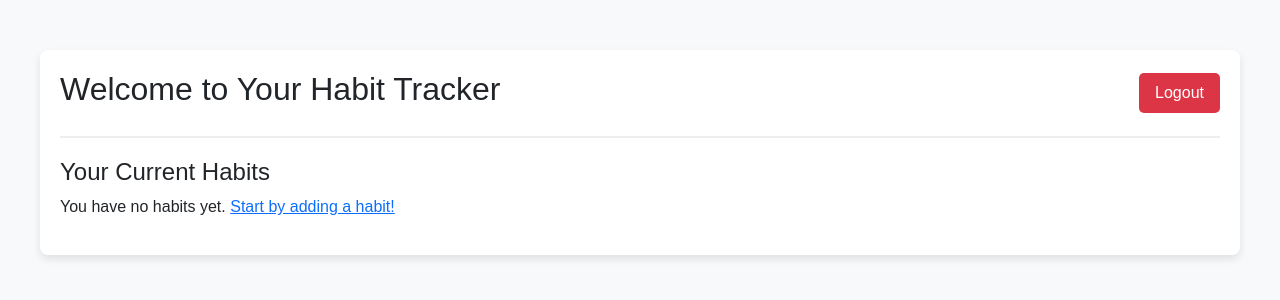
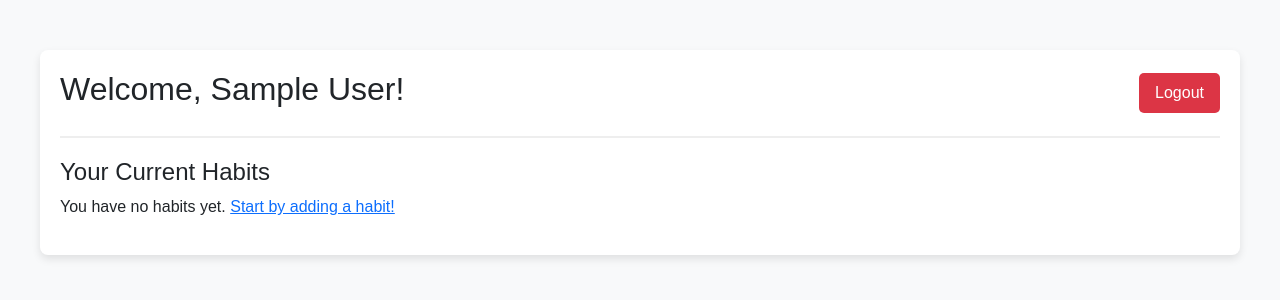
Before and after one commit to DanielPopoola/habit_tracker_project, a Django app: page /habits/dashboard in a window 1280 px wide. Shown: the top 300 px of the page. Run offline with Django 5.2, Linux system fonts and the light colour scheme; the visitor is signed in with stand-in values (Sample User, id 1); data that the repository does not hold is empty.

Commit message:
redesigned dashboard page

```diff
--- a/templates/habits/dashboard.html
+++ b/templates/habits/dashboard.html
@@ -63,7 +63,7 @@
     <div class="dashboard-container">
         <!-- Dashboard Header -->
         <div class="dashboard-header">
-            <h2>Welcome to Your Habit Tracker</h2>
+            <h2>Welcome, {{ user.first_name }} {{ user.last_name }}!</h2>
             <form action="{% url 'logout' %}" method="post">
                 {% csrf_token %}
                 <button type="submit" class="logout-btn">Logout</button>
@@ -74,15 +74,31 @@
         <div class="habit-list">
             <h4>Your Current Habits</h4>
 
-            {% if habits %}
+            {% if habits_with_streaks %}
                 <!-- Loop through each habit and display it -->
-                {% for habit in habits %}
+                {% for item in habits_with_streaks %}
                 <div class="card habit-card">
                     <div class="card-body">
-                        <h5 class="card-title">Habit: {{ habit.name }}</h5>
-                        <p class="card-text">Period: {{ habit.periodicity }}</p>
-                        <p class="card-text">Streak: <span class="streak">{{ habit.streak }} Days</span></p>
-                        <button class="task-btn">Mark as Completed</button>
+                        <h5 class="card-title">Habit: {{ item.habit.name }}</h5>
+                        <p class="card-text">Period: {{ item.habit.periodicity }}</p>
+                        <p class="card-text">
+                            Streak: <span class="streak">{{ item.streak }}
+                                {% if item.habit.periodicity == "daily" %}
+                                    Days
+                                {% elif item.habit.periodicity == "weekly" %}
+                                    Weeks
+                                {% elif item.habit.periodicity == "monthly" %}
+                                    Months
+                                {% endif %}
+                            </span>
+                        </p>
+
+                        <!-- Mark as Completed Form -->
+                        <form method="POST" action="{% url 'dashboard' %}">
+                            {% csrf_token %}
+                            <input type="hidden" name="habit_id" value="{{ item.habit.id }}">
+                            <button type="submit" class="task-btn">Mark as Completed</button>
+                        </form>
                     </div>
                 </div>
                 {% endfor %}
```
